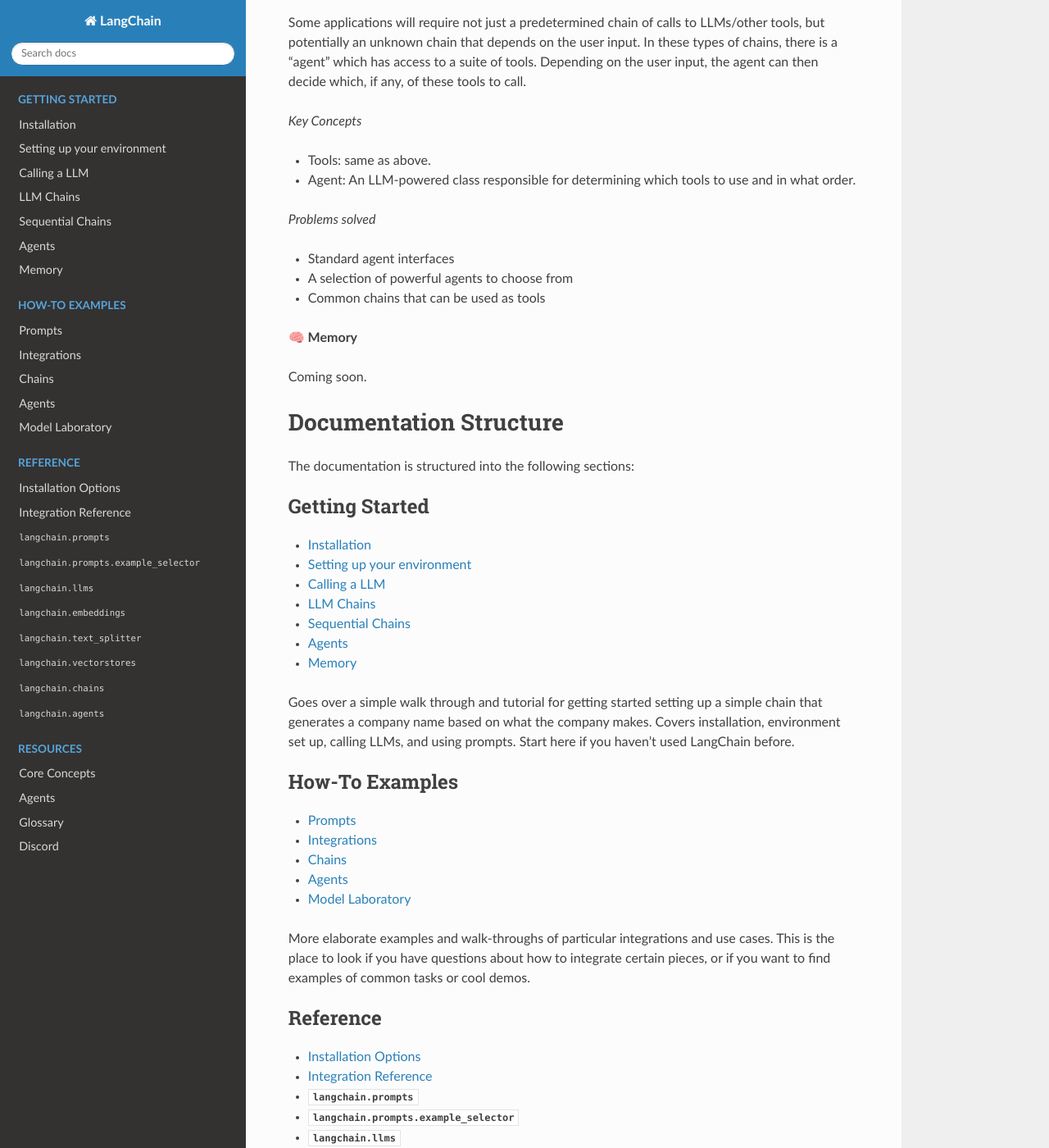
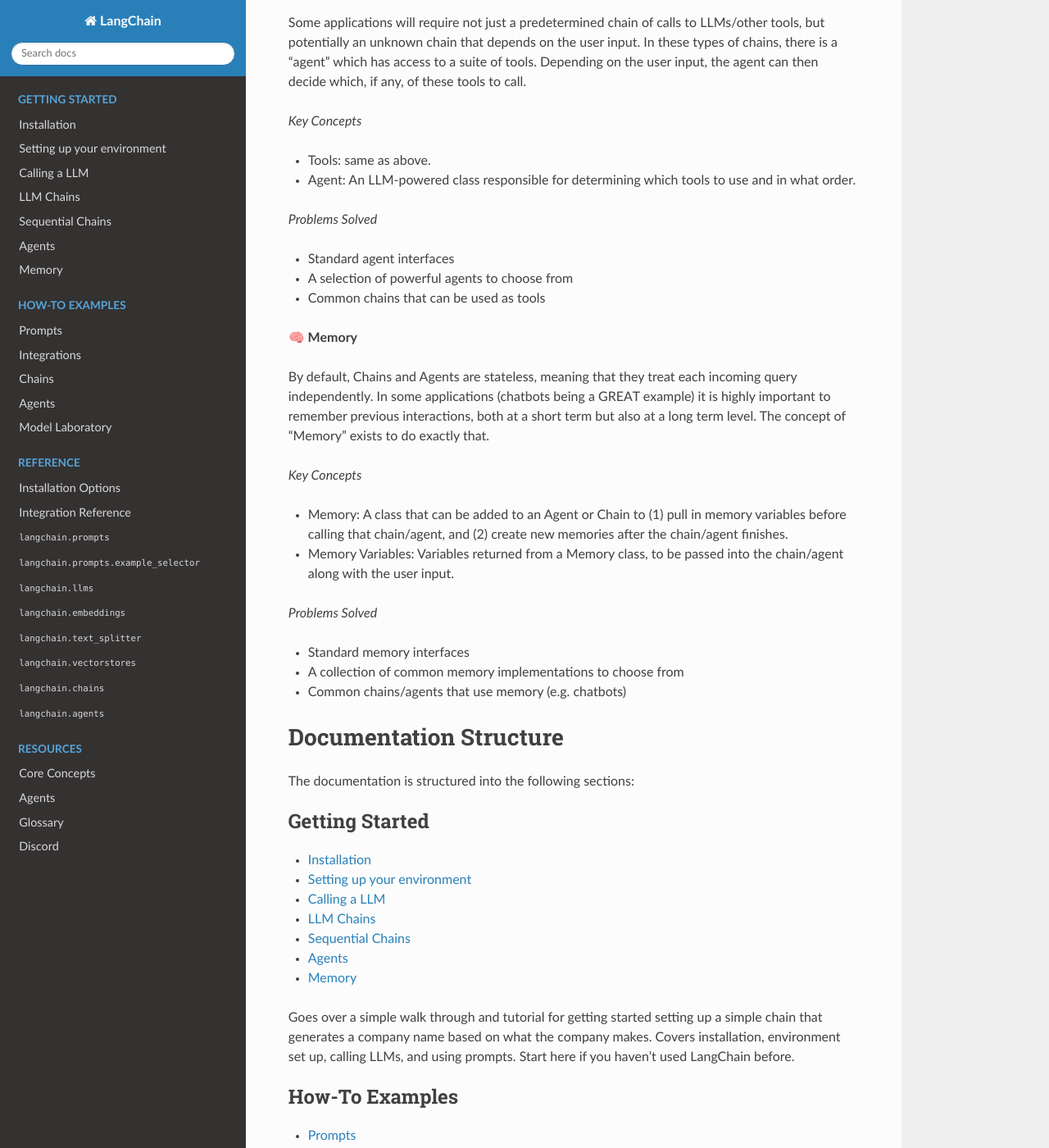
Before and after one commit to ZinedineDumas/React-Python, a Sphinx documentation site: the page built from docs/index.rst, in a window 1280 px wide and 1400 px high, scrolled down 1680 px. Shown: the whole window at 82% size. Built offline with Sphinx 7.4.7 and the Read the Docs theme 2.0.0, drawn with Linux system fonts in a browser that asks for light colours; the version number could not be read and is left out; some of the changed text lies outside the part shown.

Commit message:
Harrison/memory docs (#195)
update memory docs and change variables

```diff
--- a/docs/index.rst
+++ b/docs/index.rst
@@ -30,7 +30,7 @@ However, there are still some challenges going from that to an application runni
 - Prompt: The input to a language model. Typically this is not simply a hardcoded string but rather a combination of a template, some examples, and user input.
 - Prompt Template: An object responsible for constructing the final prompt to pass to a LLM.
 
-*Problems solved*
+*Problems Solved*
 
 - Switching costs: by exposing a standard interface for all the top LLM providers, LangChain makes it easy to switch from one provider to another, whether it be for production use cases or just for testing stuff out.
 - Prompt management: managing your prompts is easy when you only have one simple one, but can get tricky when you have a bunch or when they start to get more complex. LangChain provides a standard way for storing, constructing, and referencing prompts.
@@ -46,7 +46,7 @@ LangChain provides several parts to help with that.
 - Tools: APIs designed for assisting with a particular use case (search, databases, Python REPL, etc). Prompt templates, LLMs, and chains can also be considered tools.
 - Chains: A combination of multiple tools in a deterministic manner.
 
-*Problems solved*
+*Problems Solved*
 
 - Standard interface for working with Chains
 - Easy way to construct chains of LLMs
@@ -65,7 +65,7 @@ Depending on the user input, the agent can then decide which, if any, of these t
 - Agent: An LLM-powered class responsible for determining which tools to use and in what order.
 
 
-*Problems solved*
+*Problems Solved*
 
 - Standard agent interfaces
 - A selection of powerful agents to choose from
@@ -73,7 +73,20 @@ Depending on the user input, the agent can then decide which, if any, of these t
 
 **🧠 Memory**
 
-Coming soon.
+By default, Chains and Agents are stateless, meaning that they treat each incoming query independently.
+In some applications (chatbots being a GREAT example) it is highly important to remember previous interactions,
+both at a short term but also at a long term level. The concept of "Memory" exists to do exactly that.
+
+*Key Concepts*
+
+- Memory: A class that can be added to an Agent or Chain to (1) pull in memory variables before calling that chain/agent, and (2) create new memories after the chain/agent finishes.
+- Memory Variables: Variables returned from a Memory class, to be passed into the chain/agent along with the user input.
+
+*Problems Solved*
+
+- Standard memory interfaces
+- A collection of common memory implementations to choose from
+- Common chains/agents that use memory (e.g. chatbots)
 
 Documentation Structure
 =======================
```
Also changed, not shown: README.md (+15 -4 lines), docs/examples/memory/adding_memory.ipynb, docs/examples/memory/custom_memory.ipynb, 4 other files.
